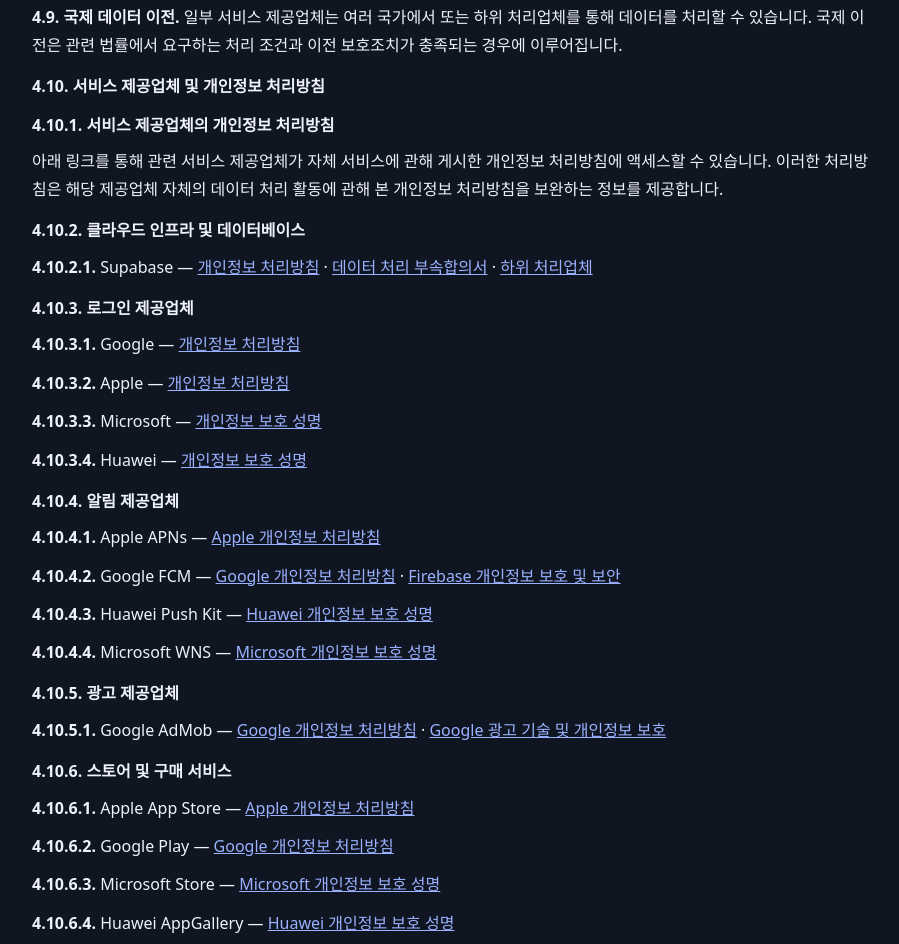
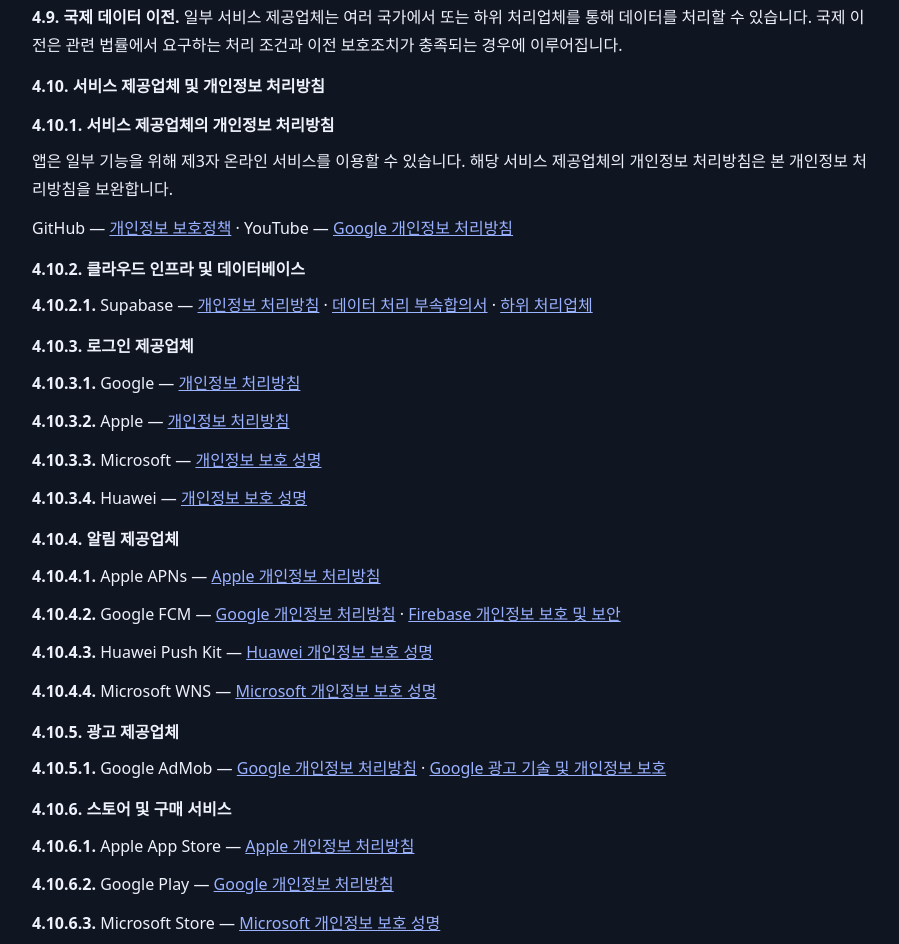
Before and after one commit to columnistapp/lotto, a plain HTML site: page privacy/ko-KR.html in a window 1280 px wide. Shown: the part 2327-3271 px from the top of the page, without its empty margins (186-1085 px from the left). Drawn offline with Linux system fonts and the light colour scheme.

Commit message:
Update privacy notices for external online services

```diff
--- a/privacy/ko-KR.html
+++ b/privacy/ko-KR.html
@@ -70,7 +70,8 @@ a{color:var(--accent);overflow-wrap:anywhere}
 <p><strong>4.9. 국제 데이터 이전.</strong> 일부 서비스 제공업체는 여러 국가에서 또는 하위 처리업체를 통해 데이터를 처리할 수 있습니다. 국제 이전은 관련 법률에서 요구하는 처리 조건과 이전 보호조치가 충족되는 경우에 이루어집니다.</p>
 <h3>4.10. 서비스 제공업체 및 개인정보 처리방침</h3>
 <h3>4.10.1. 서비스 제공업체의 개인정보 처리방침</h3>
-<p>아래 링크를 통해 관련 서비스 제공업체가 자체 서비스에 관해 게시한 개인정보 처리방침에 액세스할 수 있습니다. 이러한 처리방침은 해당 제공업체 자체의 데이터 처리 활동에 관해 본 개인정보 처리방침을 보완하는 정보를 제공합니다.</p>
+<p>앱은 일부 기능을 위해 제3자 온라인 서비스를 이용할 수 있습니다. 해당 서비스 제공업체의 개인정보 처리방침은 본 개인정보 처리방침을 보완합니다.</p>
+<p>GitHub — <a href="https://docs.github.com/en/site-policy/privacy-policies/github-general-privacy-statement">개인정보 보호정책</a> · YouTube — <a href="https://policies.google.com/privacy">Google 개인정보 처리방침</a></p>
 <h3>4.10.2. 클라우드 인프라 및 데이터베이스</h3>
 <p><strong>4.10.2.1.</strong> Supabase — <a href="https://supabase.com/privacy">개인정보 처리방침</a> · <a href="https://supabase.com/legal/customer-resources/data-processing-addendum">데이터 처리 부속합의서</a> · <a href="https://supabase.com/legal/customer-resources/subprocessor-list">하위 처리업체</a></p>
 <h3>4.10.3. 로그인 제공업체</h3>
```
